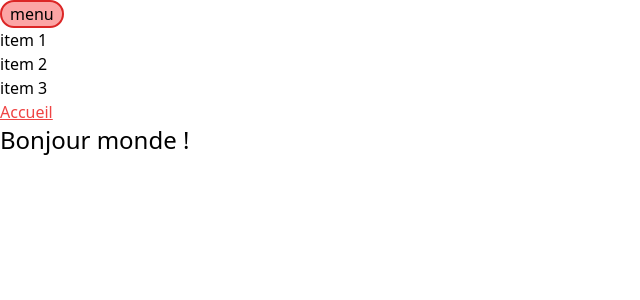
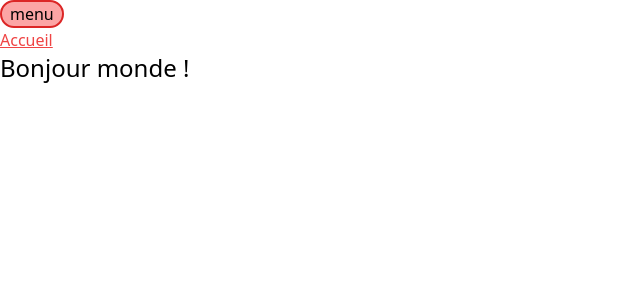
Before and after one commit to MMI-SAE-203/r213-2024-pracht-tp1-Ronan-Lef, a Vue app: page / in a window 1280 px wide. Shown: the top 300 px of the page, without its empty margins (0-640 px from the left). Built offline with nearby package versions, Linux system fonts and the light colour scheme.

Commit message:
ajout v-show et @click

```diff
--- a/src/App.vue
+++ b/src/App.vue
@@ -12,13 +12,14 @@ onErrorCaptured((err, instance, info) => {
 
 <template>
   <button
+    @click="menuIsOpen = !menuIsOpen"
     aria-controls="mainNav"
     aria-expanded="true"
     class="rounded-full border-2 border-red-600 bg-red-300 px-2"
   >
     menu
   </button>
-  <nav id="mainNav">
+  <nav v-show="menuIsOpen" id="mainNav">
     <ul>
       <li><a href="#">item 1</a></li>
       <li><a href="#">item 2</a></li>
```
